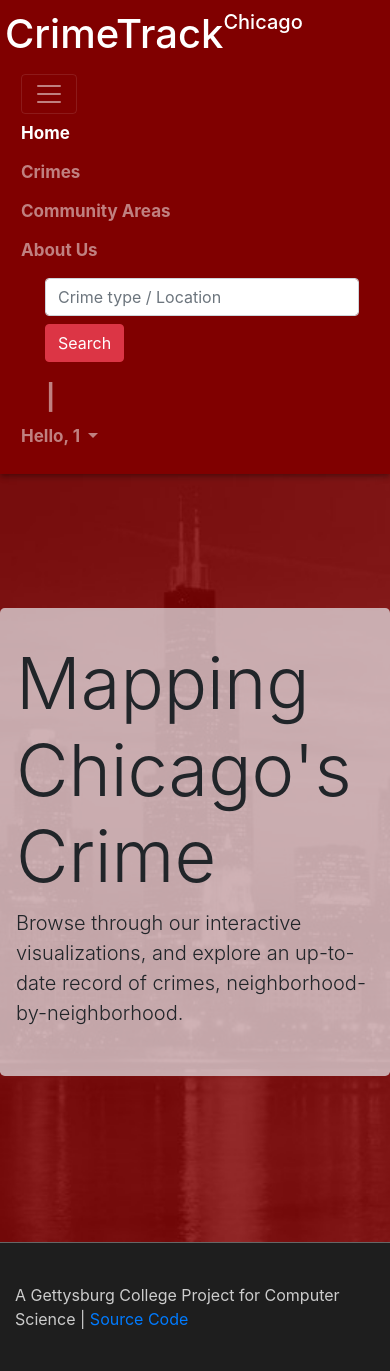
After one commit to michaelclarkcuadrado/crimetrack, a PHP site: page /home.php?username=1 in a window 390 px wide, after a click that opens the changed part. The commit adds this page. Run offline with PHP 8.4, Linux system fonts and the light colour scheme.

Commit message:
Add login functionality, add home page (menubar) after login
index.html was changed to index.php to call function in auth.php

```diff
--- /dev/null
+++ b/Application/src/home.php
@@ -0,0 +1,63 @@
+<html>
+<head>
+    <title>CrimeTrack Home</title>
+    <meta name="viewport" content="width=device-width, initial-scale=1">
+    <link href="static/css/gridAndShadow.css" rel="stylesheet">
+    <link href="static/css/landing.css" rel="stylesheet">
+    <link href="vendor/bootstrap/css/bootstrap.min.css" rel="stylesheet">
+</head>
+<body>
+    <div class="login_header m-shadow--4dp">
+        <h1 class="headerTitle">CrimeTrack</h1>
+        <div class="subtitle_container"><h5 class="headerTitle">Chicago</h5></div>
+        <div style="float:right; display: flex; line-height: 23px" class="login_box">
+			<nav class="navbar navbar-expand-lg navbar-dark" style="background-color: maroon; font-weight: 700; font-size: 17px;">
+				<button class="navbar-toggler" type="button" data-toggle="collapse" data-target="#navbarSupportedContent" aria-controls="navbarSupportedContent" aria-expanded="false" aria-label="Toggle navigation">
+    			<span class="navbar-toggler-icon"></span>
+  				</button>
+  				<div class="collapse navbar-collapse" id="navbarSupportedContent" style="margin-bottom: 0; margin-right: 10px">
+    				<ul class="navbar-nav mr-auto">
+						<li class="nav-item active"><a class="nav-link" href="#">Home <span class="sr-only">(current)</span></a></li>
+      					<li class="nav-item"><a class="nav-link" href="#">Crimes</a></li>
+						<li class="nav-item"><a class="nav-link" href="#">Community Areas</a></li>
+						<li class="nav-item"><a class="nav-link" href="#">About Us</a></li>
+						<form class="form-inline ml-4 my-2 my-lg-0">
+      						<input class="form-control mr-sm-2" type="search" placeholder="Crime type / Location" aria-label="Search">
+      						<button class="btn btn-danger my-2 my-sm-0" type="submit">Search</button>
+    					</form>
+						<span class="navbar-text" style="font-size: 25px;">&emsp;|&emsp;</span>
+						<li class="nav-item dropdown">
+        					<a class="nav-link dropdown-toggle" href="#" id="navbarDropdown" role="button" data-toggle="dropdown" aria-haspopup="true" aria-expanded="false">
+          						Hello,
+                				<?php
+									$username = $_GET['username'];
+									echo $username;
+								?>
+        					</a>
+        					<div class="dropdown-menu dropdown-menu-right" aria-labelledby="navbarDropdown">
+          						<a class="dropdown-item" href="#">Edit Profile</a>
+          						<a class="dropdown-item" href="#">View Favorites</a>
+          						<div class="dropdown-divider"></div>
+          						<a class="dropdown-item" href="index.html">Log out</a>
+        					</div>
+      					</li>
+					</ul>
+				</div>
+			</nav>
+        </div>
+    </div>
+    <div class="main">
+        <div class="jumbotron">
+            <h1 class="display-3">Mapping Chicago's Crime</h1>
+            <p class="lead">Browse through our interactive visualizations, and explore an up-to-date record of crimes, neighborhood-by-neighborhood.</p>
+        </div>
+    </div>
+    <div class="copyright_footer">
+        <div style="color: #ccc;" class="col-sm-6">
+            A Gettysburg College Project for Computer Science | <a href="https://github.com/michaelclarkcuadrado/crimetrack">Source Code</a>
+        </div>
+    </div>
+    <script src="vendor/jquery.min.js"></script>
+    <script src="vendor/bootstrap/js/bootstrap.bundle.min.js"></script>
+</body>
+</html>
```
Also changed, not shown: Application/src/api/auth.php (+36 -3 lines), Application/src/index.php (renamed from Application/src/index.html, +13 -3 lines).
